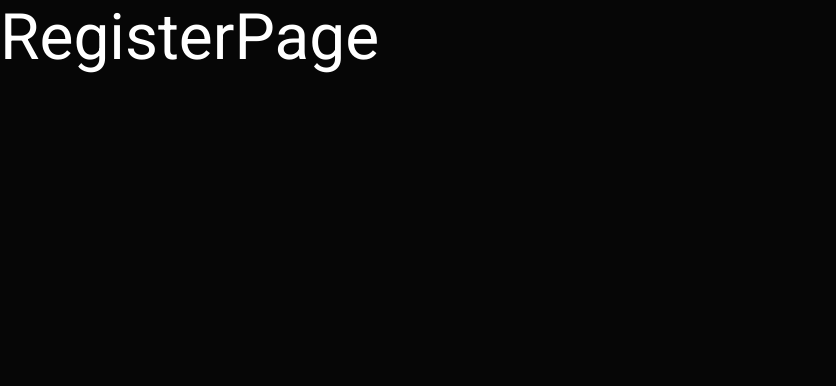
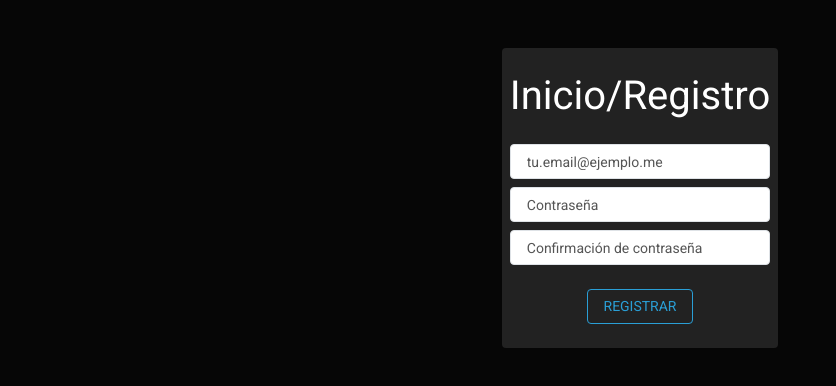
Before and after one commit to The-Dragon-Path/The-Dragon-Web, a React (Vite) app: page /auth/register in a window 1280 px wide. Shown: the top 386 px of the page, without its empty margins (0-836 px from the left). Built offline with nearby package versions, Linux system fonts and the light colour scheme.

Commit message:
[Update] Added initial form. Pending styles for dividers and text

```diff
--- a/src/auth/pages/RegisterPage.jsx
+++ b/src/auth/pages/RegisterPage.jsx
@@ -1,5 +1,19 @@
 export const RegisterPage = () => {
   return (
-    <h1>RegisterPage</h1>
+    <div className="container d-flex justify-content-center">
+      <div className="mt-5 rounded p-2 bg-light register">
+        <div className="d-flex justify-content-start my-3">
+          <h3>Inicio/Registro</h3>
+        </div>
+        <form action="" className="d-flex flex-column justify-content-center">
+          <input type="email" autocomplete="email" placeholder="tu.email@ejemplo.me" className="form-control rounded border lh-lg mb-2" />
+          <input type="password" autocomplete="password" placeholder="Contraseña" className="form-control rounded border lh-lg mb-2" />
+          <input type="password" autocomplete="confirm-password" placeholder="Confirmación de contraseña" className="form-control rounded border lh-lg mb-2" />
+        </form>
+        <div className="d-flex justify-content-center my-3">
+          <button type="button" class="btn btn-outline-primary">REGISTRAR</button>
+        </div>
+      </div>
+    </div>
   )
 }
```
